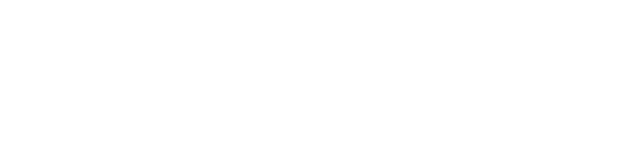
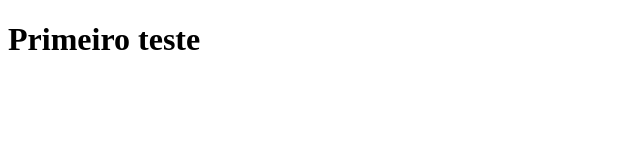
Before and after one commit to Robsonfer/programacao_web_fontend, a plain HTML site: page HTML/teste1.html in a window 1280 px wide. Shown: the whole page, without its empty margins (0-640 px from the left). Drawn offline with Linux system fonts and the light colour scheme.

Commit message:
Adicionado H1

```diff
--- a/HTML/teste1.html
+++ b/HTML/teste1.html
@@ -6,6 +6,6 @@
         <title>Document</title>
     </head>
     <body>
-
+        <h1>Primeiro teste</h1>
     </body>
 </html>
```
